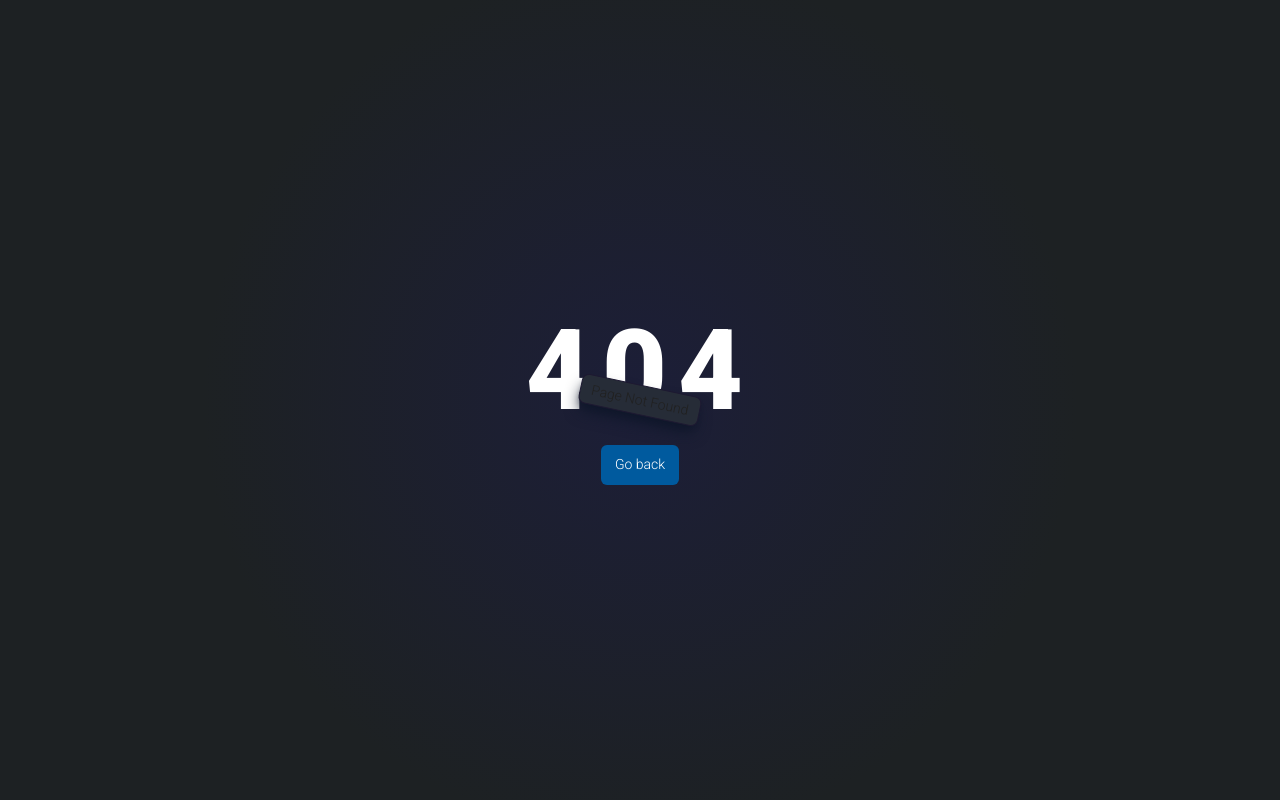
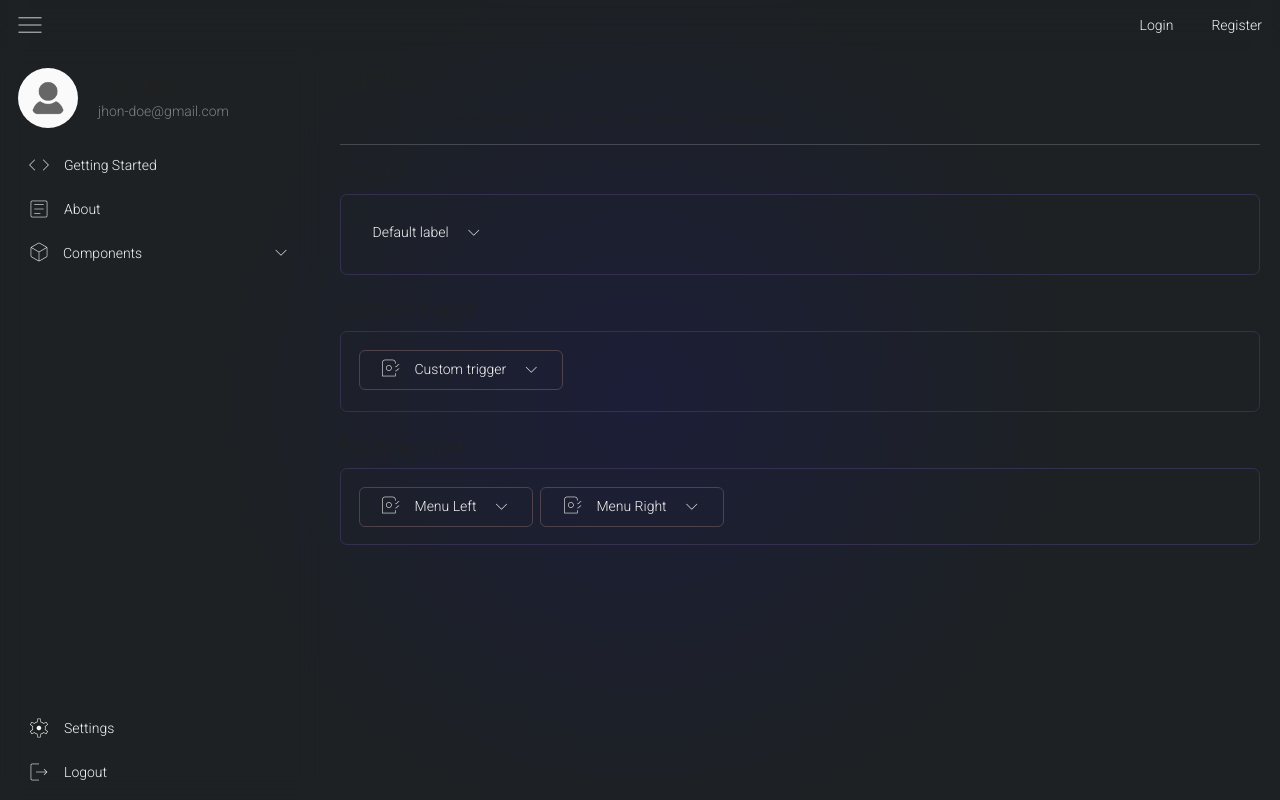
Before and after one commit to ayunierto/ayto-ui-react, a React (Vite) app: page /docs/components/menu in a window 1280 px wide. Before the commit this address had no page. Built offline with nearby package versions, Linux system fonts and the light colour scheme; a web font is replaced by a local one.

Commit message:
created menu component and page

```diff
--- /dev/null
+++ b/src/packages/menu/Menu.css
@@ -0,0 +1,54 @@
+.menu {
+  position: relative;
+}
+
+.menu__icon__rotate {
+  transform: rotate(180180deg);
+}
+
+.menu__list {
+  display: flex;
+  flex-direction: column;
+  gap: 4px;
+  transition: all 0.3s;
+  margin-top: 4px;
+  overflow: hidden;
+  transform-origin: top;
+}
+
+.menu__list.floating {
+  display: flex;
+  flex-direction: column;
+  width: max-content;
+  position: absolute;
+  border: 1px solid rgb(34, 32, 42);
+  border-radius: 6px;
+  padding: 6px;
+  gap: 4px;
+  background-color: rgb(43, 41, 53);
+  margin-top: 4px;
+  transition: all 0.3s ease;
+  transform-origin: top;
+  z-index: 12;
+}
+.menu__list.open {
+  /* visibility: visible; */
+  opacity: 1;
+  transform: scaleY(1);
+  height: max-content;
+}
+.menu__list.closed {
+  /* visibility: hidden; */
+  opacity: 0;
+  transform: scaleY(0);
+  height: 0;
+}
+.menu__list.left {
+  left: 0;
+}
+.menu__list.right {
+  right: 0;
+}
+.shadow {
+  box-shadow: var(--shadown);
+}
--- /dev/null
+++ b/src/packages/menu/Menu.tsx
@@ -0,0 +1,45 @@
+import { ReactNode, createContext, useState } from "react";
+
+import "./Menu.css";
+
+type Props = {
+  /**
+   * Children to be rendered inside
+   */
+  children?: ReactNode | ((args: MenuContextProps) => JSX.Element);
+  /**
+   * Additional classes to be added
+   */
+  className?: string;
+  /**
+   * Additional styles to be added
+   */
+  style?: React.CSSProperties;
+};
+
+interface MenuContextProps {
+  isOpen: boolean;
+  toggle: () => void;
+}
+
+export const MenuContext = createContext({} as MenuContextProps);
+const { Provider } = MenuContext;
+
+const Menu = ({ children, className = "", style }: Props) => {
+  const [isOpen, setIsOpen] = useState<boolean>(false);
+  const toggle = () => {
+    setIsOpen(!isOpen);
+  };
+
+  return (
+    <Provider value={{ isOpen, toggle }}>
+      <div className={`menu ${className}`} style={style}>
+        {typeof children === "function"
+          ? children({ isOpen, toggle })
+          : children}
+      </div>
+    </Provider>
+  );
+};
+
+export default Menu;
--- /dev/null
+++ b/src/packages/menu/MenuList.tsx
@@ -0,0 +1,46 @@
+import { useContext } from "react";
+import { MenuContext } from "./Menu";
+
+type Props = {
+  /**
+   * Children to be rendered inside
+   */
+  children?: React.ReactNode;
+  /**
+   * Additional classes to be added
+   */
+  className?: string;
+  /**
+   * Additional styles to be added
+   */
+  style?: React.CSSProperties;
+
+  floating?: boolean;
+
+  position?: "left" | "right";
+};
+
+/**
+ *
+ */
+const MenuList = ({
+  children,
+  className = "",
+  style,
+  floating = false,
+  position = "left",
+}: Props) => {
+  const { isOpen } = useContext(MenuContext);
+  return (
+    <div
+      className={`menu__list ${isOpen ? "open" : "closed"} ${
+        floating ? "floating" : ""
+      } ${position} ${className}`}
+      style={style}
+    >
+      {children}
+    </div>
+  );
+};
+
+export default MenuList;
--- /dev/null
+++ b/src/packages/menu/MenuTrigger.tsx
@@ -0,0 +1,57 @@
+import { useContext } from "react";
+import Button from "../button/Button";
+import { MenuContext } from "./Menu";
+import Icon from "../icon/Icon";
+import { IconNames } from "../icon/types";
+
+type Props = {
+  /**
+   * Children to be rendered inside
+   */
+  children?: React.ReactNode;
+  /**
+   * Additional classes to be added
+   */
+  className?: string;
+  /**
+   * Additional styles to be added
+   */
+  style?: React.CSSProperties;
+  label?: string;
+  icon?: IconNames;
+};
+
+/**
+ *
+ */
+const MenuTrigger = ({
+  children,
+  className = "",
+  style,
+  label = "Default label",
+  icon,
+}: Props) => {
+  const { toggle, isOpen } = useContext(MenuContext);
+  return (
+    <div onClick={toggle} className={`${className}`} style={style}>
+      {children || (
+        <Button
+          variant="flat"
+          block
+          style={{ justifyContent: "space-between" }}
+        >
+          <span className="flex gap-2">
+            {icon && <Icon icon={icon} />}
+            {label}
+          </span>
+          <Icon
+            icon="keyboard_arrow_down"
+            className={` ${isOpen ? "rotate-180" : ""}`}
+          />
+        </Button>
+      )}
+    </div>
+  );
+};
+
+export default MenuTrigger;
--- /dev/null
+++ b/src/pages/MenuPage.tsx
@@ -0,0 +1,124 @@
+import DocsCard from "../layout/docs/components/DocsCard";
+import DocsDescription from "../layout/docs/components/DocsDescription";
+import DocsTemplate from "../layout/docs/components/DocsTemplate";
+import DocsWrapper from "../layout/docs/components/DocsWrapper";
+import Button from "../packages/button/Button";
+import Icon from "../packages/icon/Icon";
+import Menu from "../packages/menu/Menu";
+import MenuList from "../packages/menu/MenuList";
+import MenuTrigger from "../packages/menu/MenuTrigger";
+
+const MenuPage = () => {
+  return (
+    <DocsTemplate docTitle="Menu">
+      <DocsDescription>
+        The menus allow users to see a list of options with some action
+        clicking.
+      </DocsDescription>
+
+      <DocsWrapper>
+        <DocsCard title="Default">
+          <Menu>
+            <MenuTrigger />
+            <MenuList>
+              <Button variant="flat" block contentLeft>
+                Option 1
+              </Button>
+              <Button variant="flat" block contentLeft>
+                Option 2
+              </Button>
+              <Button variant="flat" block contentLeft>
+                Option 3
+              </Button>
+            </MenuList>
+          </Menu>
+        </DocsCard>
+        <DocsCard title="Custom trigger">
+          <Menu>
+            <MenuTrigger>
+              <Button
+                variant="bordered"
+                block
+                style={{ justifyContent: "space-between" }}
+              >
+                <span className="flex gap-2">
+                  <Icon icon="air_purifier" />
+                  Custom trigger
+                </span>
+                <Icon icon="keyboard_arrow_down" />
+              </Button>
+            </MenuTrigger>
+            <MenuList>
+              <Button variant="flat" block contentLeft>
+                Option 1
+              </Button>
+              <Button variant="flat" block contentLeft>
+                Option 2
+              </Button>
+              <Button variant="flat" block contentLeft>
+                Option 3
+              </Button>
+            </MenuList>
+          </Menu>
+        </DocsCard>
+
+        <DocsCard title="Floating menu">
+          <Menu>
+            <MenuTrigger>
+              <Button
+                variant="bordered"
+                block
+                style={{ justifyContent: "space-between" }}
+              >
+                <span className="flex gap-2">
+                  <Icon icon="air_purifier" />
+                  Menu Left
+                </span>
+                <Icon icon="keyboard_arrow_down" />
+              </Button>
+            </MenuTrigger>
+            <MenuList floating>
+              <Button variant="flat" block contentLeft>
+                Option 1
+              </Button>
+              <Button variant="flat" block contentLeft>
+                Option 2
+              </Button>
+              <Button variant="flat" block contentLeft>
+                Option 3
+              </Button>
+            </MenuList>
+          </Menu>
+          <Menu>
+            <MenuTrigger>
+              <Button
+                variant="bordered"
+                block
+                style={{ justifyContent: "space-between" }}
+              >
+                <span className="flex gap-2">
+                  <Icon icon="air_purifier" />
+                  Menu Right
+                </span>
+                <Icon icon="keyboard_arrow_down" />
+              </Button>
+            </MenuTrigger>
+            <MenuList floating position="right">
+              <Button variant="flat" block contentLeft>
+                Option 1
+              </Button>
+              <Button variant="flat" block contentLeft>
+                Option 2
+              </Button>
+              <Button variant="flat" block contentLeft>
+                Option 3
+              </Button>
+            </MenuList>
+          </Menu>
+        </DocsCard>
+      </DocsWrapper>
+    </DocsTemplate>
+  );
+};
+
+export default MenuPage;
--- a/src/router/router.tsx
+++ b/src/router/router.tsx
@@ -7,7 +7,8 @@ import IconPage from "../pages/IconPage";
 import AlertPage from "../pages/AlertPage";
 import { IconNames } from "../packages/icon/types";
 import AboutPage from "../pages/AboutPage";
-// Dynamic routes for Menu and Submenus elements
+import MenuPage from "../pages/MenuPage";
+
 export type RoutesProps = {
   path: string;
   element: JSX.Element;
@@ -53,6 +54,12 @@ export const routes: RoutesProps = [
     title: "Alers",
     subMenu: "Components",
   },
+  {
+    path: "/docs/components/menu",
+    element: <MenuPage />,
+    title: "Menu",
+    subMenu: "Components",
+  },
 ];
 
 export const router = createBrowserRouter([
```
